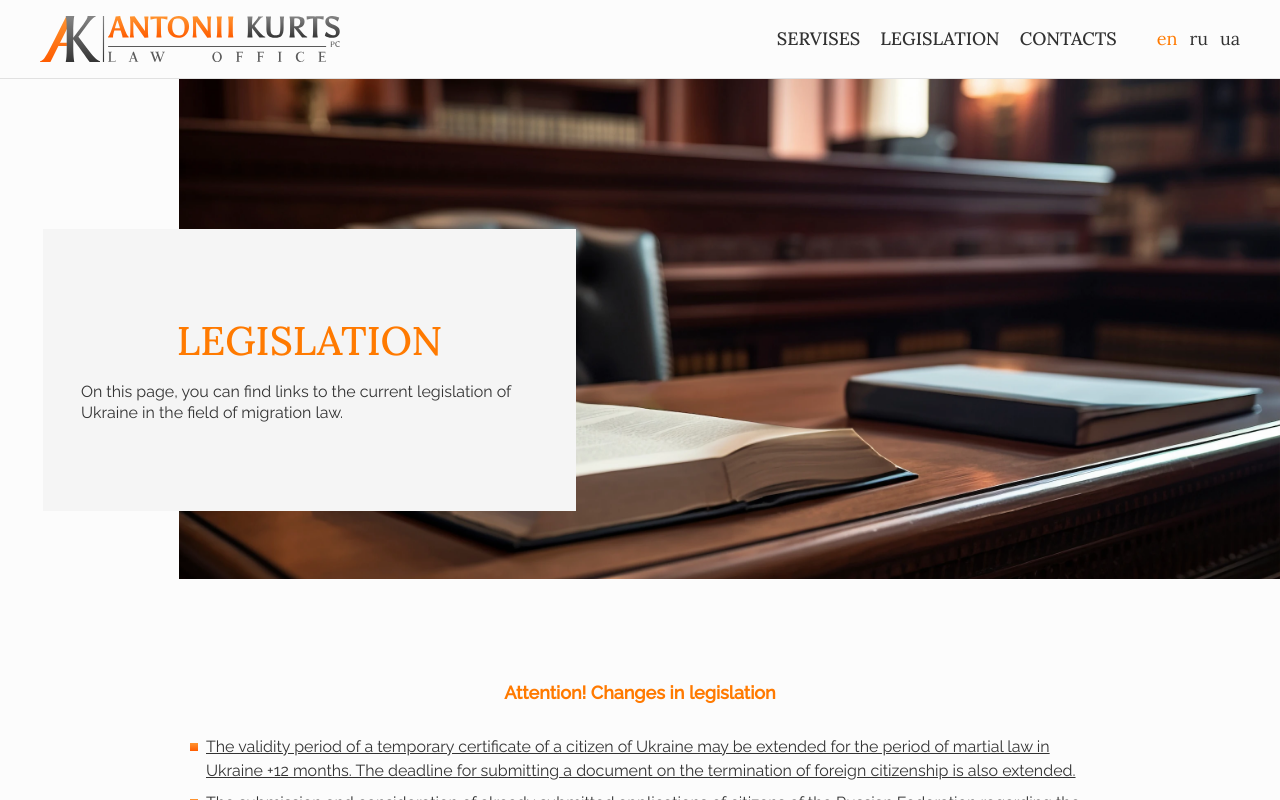
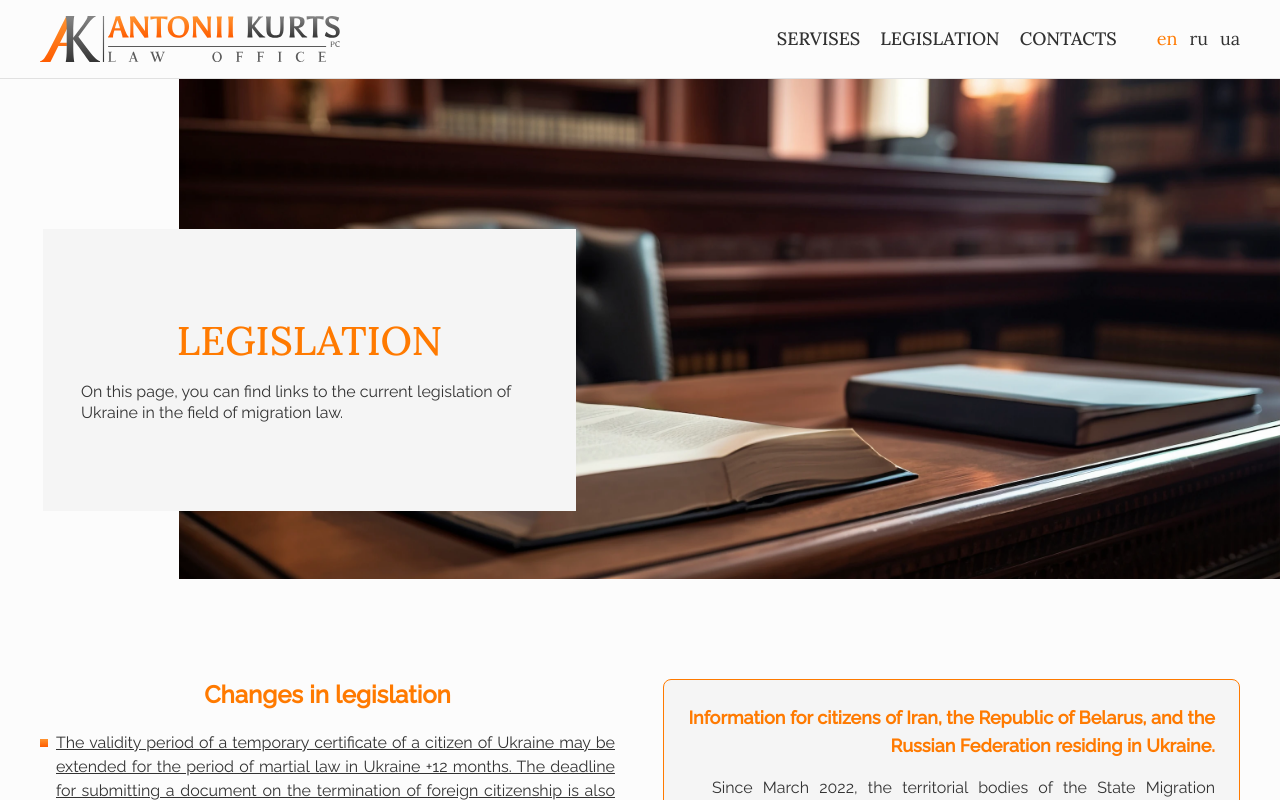
Before and after one commit to IraMira333/next-lawyer, a Next.js app: page /en/legislation in a window 1280 px wide. Built offline with nearby package versions, Linux system fonts and the light colour scheme.

Commit message:
Added Paragraph

```diff
--- a/messages/en.json
+++ b/messages/en.json
@@ -225,7 +225,12 @@
     "description": "On this page, you can find links to the current legislation of Ukraine in the field of migration law.",
     "filtering": "Choose a category",
     "heroPicture": "Courtroom, view of the lawyer's table and chair",
-    "legislativeChangesTitle": "Attention! Changes in legislation"
+    "legislativeChangesTitle": "Changes in legislation",
+    "infoTitle": "Information for citizens of Iran, the Republic of Belarus, and the Russian Federation residing in Ukraine.",
+    "infoP1": "Since March 2022, the territorial bodies of the State Migration Service have begun applying a presumption of refusal for citizens of Iran, the Republic of Belarus, and the Russian Federation residing in Ukraine who apply for the exchange of a temporary/permanent residence permit.",
+    "infoP2": "As a rule, the grounds for such refusals are formal and lack substantiated results of conducted checks. Re-submission of documents or attempts to correct application deficiencies do not lead to a positive outcome.",
+    "infoP3": "At present, the only effective means of protection against such unlawful actions, which leads to the restoration of citizens' rights, is filing a lawsuit. It should also be noted that when considering such disputes, administrative courts tend to side with the Migration Service and interpret legislation in favor of the state authority.",
+    "infoP4": "We work cautiously and consistently. We do not promise quick results, but sooner or later we achieve a positive outcome."
   },
   "Accessibility": {
     "title1": "Outside Kyiv and Kyiv region?",
--- a/messages/ru.json
+++ b/messages/ru.json
@@ -225,7 +225,12 @@
     "description": "На этой странице вы можете найти ссылки на актуальное законодательство Украины в области миграционного права.",
     "filtering": "Выбрать категорию",
     "heroPicture": "Зал суда, вид на стол и кресло адвоката",
-    "legislativeChangesTitle": "Внимание! Изменения в законодательстве"
+    "legislativeChangesTitle": "Изменения в законодательстве",
+    "infoTitle": "Информация для граждан Ирана, Республики Беларусь и Российской Федерации, проживающих в Украине.",
+    "infoP1": "С марта 2022 года территориальные органы Государственной миграционной службы начали применять презумпцию отказа для граждан Ирана, Республики Беларусь и Российской Федерации, проживающих в Украине и подавших заявление на обмен разрешения на временное/постоянное проживание в Украине.",
+    "infoP2": "Как правило, основания для такого отказа являются формальными и не подкреплены обоснованными результатами проведённых проверок. Повторная подача документов или попытка устранить недостатки заявления не приводят к положительному результату.",
+    "infoP3": "На данный момент единственным и эффективным способом защиты от таких противоправных действий, который позволяет восстановить права граждан, остаётся обращение в суд. Также следует отметить, что при рассмотрении соответствующих споров административные суды, как правило, склонны поддерживать позицию миграционной службы и применять законодательство в пользу государственного органа.",
+    "infoP4": "Мы работаем сдержанно и последовательно. Мы не обещаем быстрых решений, но рано или поздно достигаем положительного результата."
   },
   "Accessibility": {
     "title1": "За пределами Киева и Киевской области? ",
--- a/messages/uk.json
+++ b/messages/uk.json
@@ -224,7 +224,12 @@
     "description": "На цій сторінці ви маєте можливість знайти посилання на актуальне законодавство України в галузі міграційного права.",
     "filtering": "Обрати категорію",
     "heroPicture": "Зала суду, вид на стіл та крісло адвоката",
-    "legislativeChangesTitle": "Увага! Зміни в законодавстві"
+    "legislativeChangesTitle": "Зміни в законодавстві",
+    "infoTitle": "Інформація для громадян Ірану, Республіки Білорусь, Російської Федерації, які проживають в Україні.",
+    "infoP1": "Територіальні органи Державної міграційної служби з березня 2022 року почали застосовувати презумпцію відказу для громадян Ірану, Республіки Білорусь, Російської Федерації, які проживають в Україні і звернулись з заявою про обмін посвідки на тимчасове/постійне проживання в Україні.",
+    "infoP2": "Як правило, підстави для такої відмови у обміні посвідки є формальними і не мають під собою обгрунтованих результатів здійснених перевірок. Повторне подання документів чи спроба усунення недоліків заяви не призводить до позитивного результату.",
+    "infoP3": "На даний час єдиним і ефективним засобом захисту від таких протиправних дій, що призводить до відновлення прав громадян, залишається звернення до суду. Також маємо констатувати, що розглядаючи відповідні спори, адміністративні суди схильні дослуховуватись позиції міграційної служби і застосовувати законодавство на користь позиції державного органу.",
+    "infoP4": "Ми працюємо стримано і послідовно. Ми не обіцяємо швидких рішень, але рано чи пізніше досягаємо позитивного результату."
   },
   "Accessibility": {
     "title1": "За межами Києва та Київської області? ",
--- a/src/components/Legislation/LegislativeChangesList.tsx
+++ b/src/components/Legislation/LegislativeChangesList.tsx
@@ -7,23 +7,39 @@ export const LegislativeChangesList = () => {
 
   return (
     <section className="px-4 py-10 tab:px-5 tab:py-[60px] pc:px-10 pc:pt-[100px] tab:text-base">
-      <div className="min-w-[288px] max-w-[600px] mx-auto tab:max-w-[700px] pc:max-w-[900px]">
-        <div className="tab:flex gap-4 mb-5 pc:mb-7 justify-center items-center">
+      <div className="min-w-[288px] max-w-[600px] mx-auto tab:max-w-[700px] pc:max-w-full pc:flex pc:gap-12">
+        <div className="pc:w-1/2">
+          <div className="tab:flex gap-4 mb-5  justify-center items-center">
             <h3
               id="category"
-            className=" text-accent text-base leading-[21px] tab:text-lg font-semibold mb-4 tab:mb-0"
+              className=" text-accent text-base leading-[21px] tab:text-lg pc:text-2xl font-semibold mb-4 tab:mb-0"
             >
               {t("legislativeChangesTitle")}
             </h3>
           </div>
-        <ul>
+          <ul className="pc:text-justify">
             {legislationChangesData.map((item) => (
-            <li key={item.data.id} className="flex gap-2 text-start mb-2">
+              <li
+                key={item.data.id}
+                className="flex gap-2 text-start mb-2 pc:text-justify"
+              >
                 <LawItem item={item} />
               </li>
             ))}
           </ul>
         </div>
+        <div className=" pc:w-1/2 mt-5 pc:mt-0 border border-accent rounded-lg p-4 pc:p-6 bg-accentBg ">
+          <h3 className=" text-accent text-base leading-[21px] tab:text-lg font-semibold mb-4 text-center pc:text-right ">
+            {t("infoTitle")}
+          </h3>
+          <div className="tab:text-base leading-[18px] indent-6  pc:text-justify">
+            <p>{t("infoP1")}</p>
+            <p>{t("infoP2")}</p>
+            <p>{t("infoP3")}</p>
+            <p>{t("infoP4")}</p>
+          </div>
+        </div>
+      </div>
     </section>
   );
 };
--- a/tailwind.config.ts
+++ b/tailwind.config.ts
@@ -21,7 +21,6 @@ const config: Config = {
         tab: "768px",
         pc: "1280px",
         desk: "1536px",
-        deskxl: "1920px",
       },
       backgroundColor: {
         accentBg: "var(--accent-bgcolor)",
```
Lines whose indentation alone changed are shown as unchanged.
